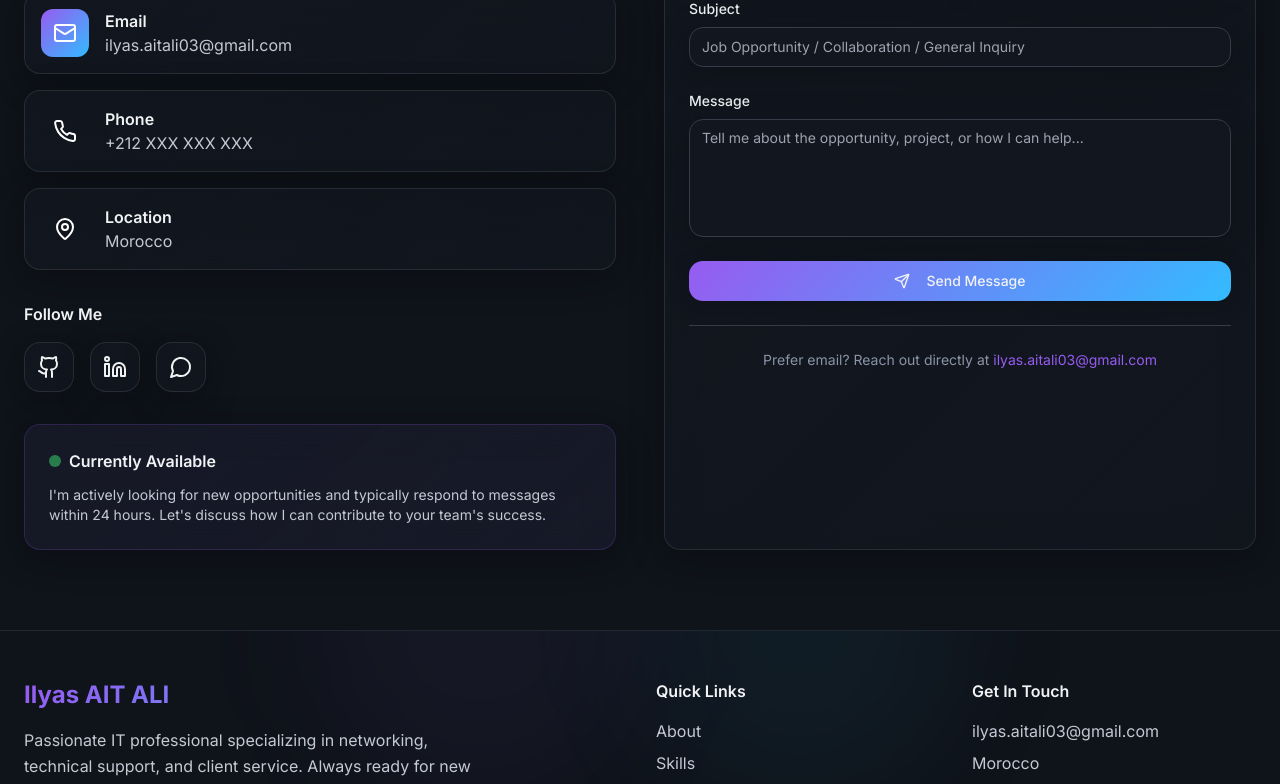
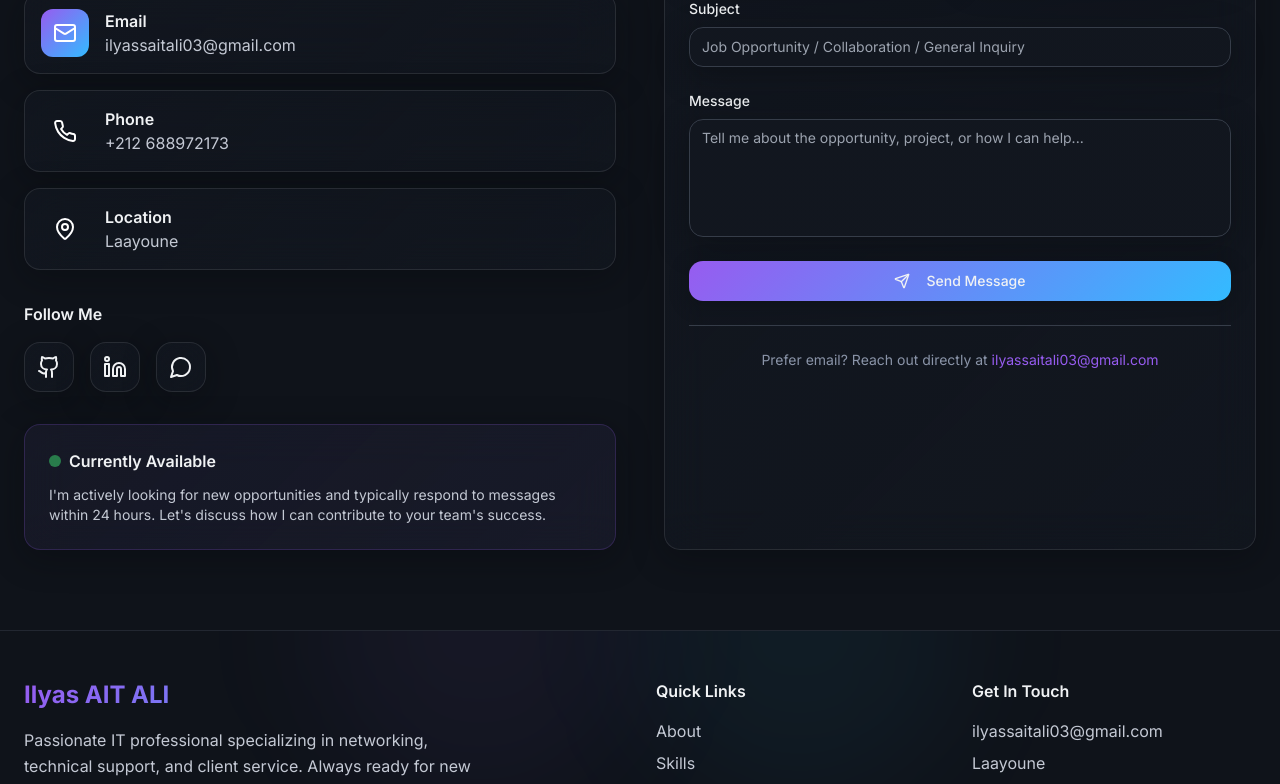
Before and after one commit to ilyas-aitali03/ilyassaitali, a React (Vite) app: page / in a window 1280 px wide. Shown: the part 6880-7664 px from the top of the page. Built offline with nearby package versions, Linux system fonts and the light colour scheme.

Commit message:
Update contact information
Update email, phone, and location in the footer section.

```diff
--- a/src/components/Contact.tsx
+++ b/src/components/Contact.tsx
@@ -48,21 +48,21 @@ const Contact = () => {
     {
       icon: Mail,
       label: "Email",
-      value: "ilyas.aitali03@gmail.com",
-      href: "mailto:ilyas.aitali03@gmail.com",
+      value: "ilyassaitali03@gmail.com",
+      href: "mailto:ilyassaitali03@gmail.com",
       color: "primary"
     },
     {
       icon: Phone,
       label: "Phone",
-      value: "+212 XXX XXX XXX",
-      href: "tel:+212XXXXXXXXX",
+      value: "+212 688972173",
+      href: "tel:+212688972173",
       color: "secondary"
     },
     {
       icon: MapPin,
       label: "Location",
-      value: "Morocco",
+      value: "Laayoune",
       href: "#",
       color: "accent"
     }
@@ -84,7 +84,7 @@ const Contact = () => {
     {
       icon: MessageCircle,
       label: "WhatsApp",
-      href: "https://wa.me/212XXXXXXXXX",
+      href: "https://wa.me/212688972173",
       color: "text-foreground hover:text-accent"
     }
   ];
@@ -265,10 +265,10 @@ const Contact = () => {
               <p className="text-center text-sm text-foreground-muted">
                 Prefer email? Reach out directly at{' '}
                 <a
-                  href="mailto:ilyas.aitali03@gmail.com"
+                  href="mailto:ilyassaitali03@gmail.com"
                   className="text-primary hover:underline"
                 >
-                  ilyas.aitali03@gmail.com
+                  ilyassaitali03@gmail.com
                 </a>
               </p>
             </div>
--- a/src/components/Footer.tsx
+++ b/src/components/Footer.tsx
@@ -28,7 +28,7 @@ const Footer = () => {
     },
     {
       icon: Mail,
-      href: "mailto:ilyas.aitali03@gmail.com",
+      href: "mailto:ilyassaitali03@gmail.com",
       label: "Email"
     }
   ];
@@ -98,8 +98,8 @@ const Footer = () => {
           <div>
             <h4 className="font-semibold mb-4 text-foreground">Get In Touch</h4>
             <div className="space-y-2 text-foreground-secondary">
-              <p>ilyas.aitali03@gmail.com</p>
-              <p>Morocco</p>
+              <p>ilyassaitali03@gmail.com</p>
+              <p>Laayoune</p>
               <p className="text-sm">
                 Open to opportunities in<br />
                 IT Support & Networking
--- a/src/components/Hero.tsx
+++ b/src/components/Hero.tsx
@@ -87,7 +87,7 @@ const Hero = () => {
               <Linkedin className="w-6 h-6" />
             </a>
             <a
-              href="mailto:ilyas.aitali03@example.com"
+              href="mailto:ilyassaitali03@gmail.com"
               className="glass-card p-3 hover:text-primary transition-colors"
             >
               <Mail className="w-6 h-6" />
```
